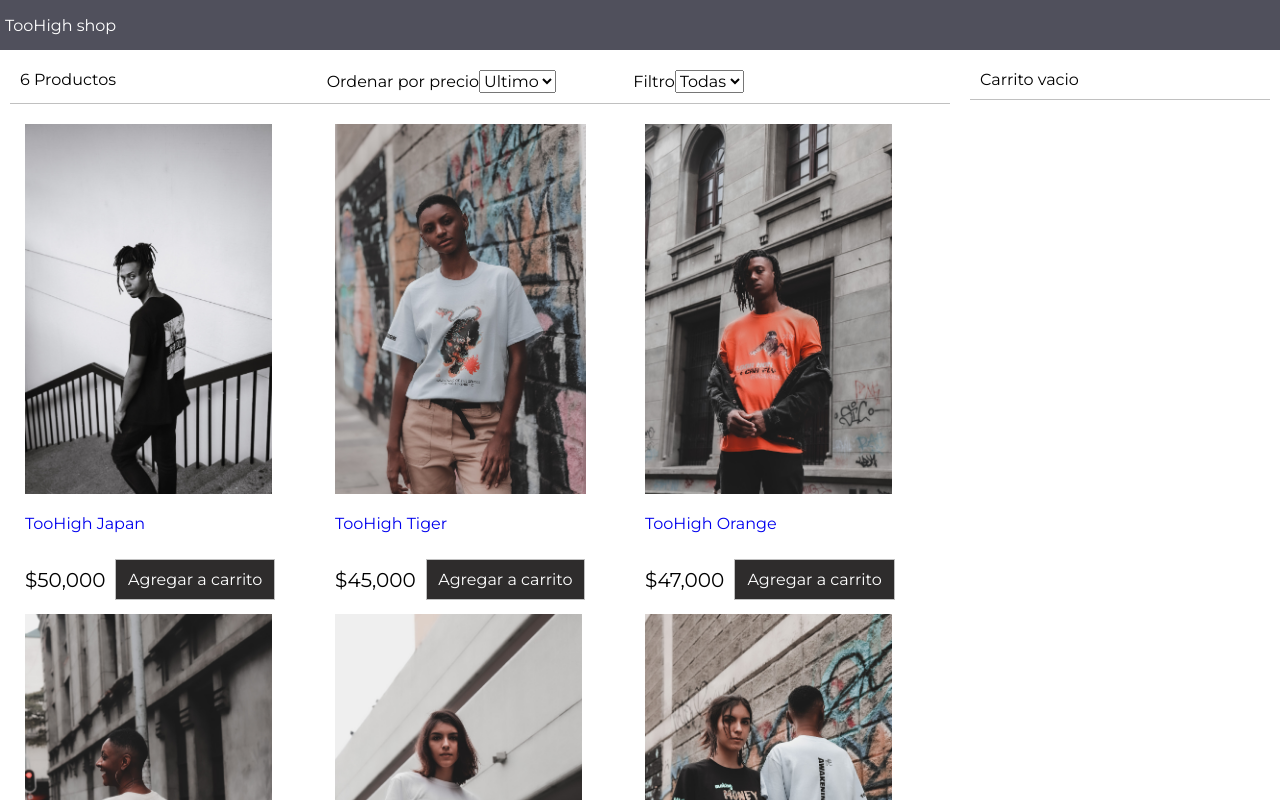
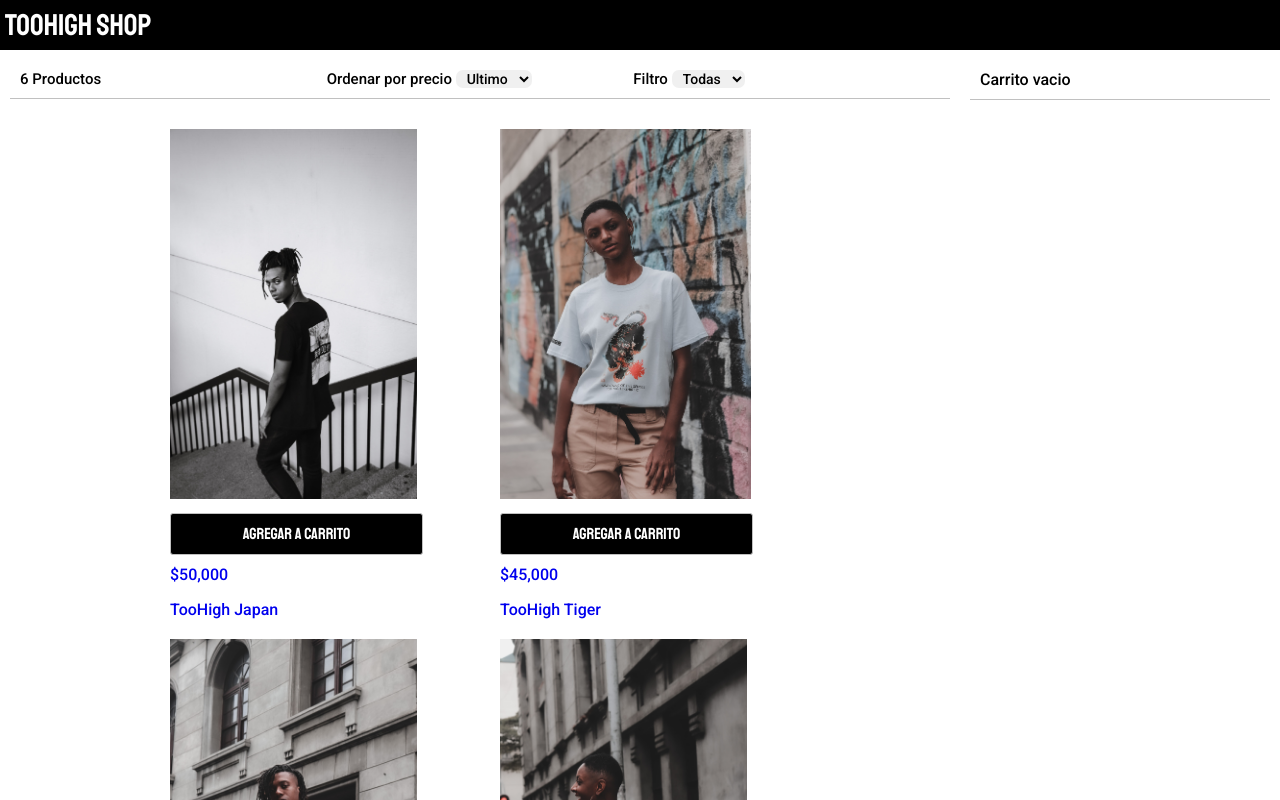
Before and after one commit to ccpc93js/toohighshop-app-, a React (Create React App) app: page / in a window 1280 px wide. Shown: the top 800 px of the page. Built offline with nearby package versions, Linux system fonts and the light colour scheme.

Commit message:
checkout form

```diff
--- a/src/App.js
+++ b/src/App.js
@@ -11,16 +11,21 @@
     super();
     this.state = {
       productos:  data.productos,
-      cartItems: [],
+      cartItems: localStorage.getItem("cartItems")? JSON.parse(localStorage.getItem("cartItems")):[],
       talla:"",
       clasificacion:"",
     };
+  }
+  createOrder=(order)=>{
+    alert("necesito guardar la orden para " + order.nombre)
   }
   removerDeCarrito=(producto)=>{
     const cartItems = this.state.cartItems.slice();
     this.setState({
       cartItems: cartItems.filter((x) =>x._id !== producto._id)
-    })
+    });
+    localStorage.setItem("cartItems", JSON.stringify(cartItems.filter((x) =>x._id !== producto._id)));
+
   }
   agregarACarrito = (producto)=> {
     const cartItems = this.state.cartItems.slice();
@@ -35,6 +40,7 @@
       cartItems.push({...producto, count: 1});
     }
     this.setState({cartItems})
+    localStorage.setItem("cartItems", JSON.stringify(cartItems))
   };
   clasificacionProductos=(event)=>{
     //implementar
@@ -69,7 +75,7 @@
     return (
     <div className="grid-container">
       <header>
-        <a href="/">TooHigh shop </a>
+        <a className="logo-principal" href="/">TooHigh shop </a>
       </header>
 
       <main>
@@ -86,7 +92,13 @@
               productos={this.state.productos}
               agregarACarrito={this.agregarACarrito}
             ></Productos></div>
-          <div className="sidebar"><Cart cartItems={this.state.cartItems} removerDeCarrito={this.removerDeCarrito}/></div>
+          <div className="sidebar">
+          <Cart
+          cartItems={this.state.cartItems}
+          removerDeCarrito={this.removerDeCarrito}
+          createOrder={this.createOrder}
+          />
+          </div>
         </div>
       </main>
       <footer>
--- a/src/components/Cart.js
+++ b/src/components/Cart.js
@@ -2,6 +2,30 @@
 import formatCurrency from '../util';
 
 export default class Cart extends Component {
+    constructor(props){
+        super(props);
+        this.state = {
+            email:"",
+            nombre:"",
+            direccion:"",
+            showCheckout: false}
+    }
+
+    handleinput=(e)=>{
+        this.setState({[e.target.name]: e.target.value });
+
+    };
+    createOrder=(e)=>{
+        e.preventDefault();
+        const order ={
+            email: this.state.email,
+            nombre: this.state.nombre,
+            direccion: this.state.direccion,
+            cartItems: this.props.cartItems
+        }
+        this.props.createOrder(order);
+    }
+
     render() {
         const {cartItems}=this.props;
         return (
@@ -33,6 +57,7 @@
                     </ul>
                  </div>
                  {cartItems.length !== 0 &&(
+                     <div>
                     <div className="cart">
                     <div className="total">
                         Total:{""}
@@ -40,12 +65,55 @@
                             cartItems.reduce((a,c) => a + c.precio * c.count, 0)
                         )}
                     </div>
-                    <button className="button primary">Continuar</button>
+                    <button onClick={()=>{
+                        this.setState({showCheckout:true})
+                    }} className="button primary">Continuar</button>
+                 </div>
+                 {this.state.showCheckout && (
+                     <div className="cart">
+                        <form onSubmit={this.createOrder}>
+                            <ul className="form-container">
+                                <li>
+                                    <label>Email</label>
+                                    <input
+                                    name="email"
+                                    type="email"
+                                    required
+                                    onChange={this.handleinput}>
+                                    </input>
+                                </li>
+
+                                <li>
+                                <label>Nombre</label>
+                                <input
+                                name="nombre"
+                                type="text"
+                                required
+                                onChange={this.handleinput}>
+                                </input>
+                            </li>
+
+                            <li>
+                            <label>Direccion</label>
+                            <input
+                            name="direccion"
+                            type="text"
+                            required
+                            onChange={this.handleinput}>
+                            </input>
+                        </li>
+                        <li>
+                            <button className="button primary btn-person" type="submit">Listo</button>
+                        </li>
+                            </ul>
+                        </form>
+                     </div>
+                 )}
                  </div>
                  )}
             </div>
             </div>
 
-        )
+        );
     }
 }
--- a/src/components/Filtrador.js
+++ b/src/components/Filtrador.js
@@ -8,16 +8,17 @@
             <div className="filtrador">
                 <div className="filtrador-resultado">{this.props.count} Productos</div>
                 <div className="filtrador-clasificacion">
-                    Ordenar por precio{""}
-                    <select value={this.props.talla} onChange={this.props.clasificacionProductos}>
+                    Ordenar por precio{"    "}
+                    <i className="fas fa-chevron-circle-down"></i>
+                    <select className="select" value={this.props.talla} onChange={this.props.clasificacionProductos}>
                         <option>Ultimo</option>
                         <option value="menor">Menor</option>
                         <option value="mayor">Mayor</option>
                     </select>
                 </div>
                 <div className="filtrador-talla">
-                    Filtro{""}
-                    <select value={this.props.talla} onChange={this.props.filtradorProductos}>
+                    Filtro{"    "}
+                    <select className="select" value={this.props.talla} onChange={this.props.filtradorProductos}>
                         <option value="">Todas</option>
                         <option value="XS">XS</option>
                         <option value="S">S</option>
@@ -31,3 +32,5 @@
         )
     }
 }
+
+<script src="https://kit.fontawesome.com/a50fe4cfe6.js" crossorigin="anonymous"></script>
--- a/src/components/Productos.js
+++ b/src/components/Productos.js
@@ -11,15 +11,18 @@
                             <div className="producto">
                                 <a href={"#" + producto._id}>
                                     <img src={producto.imagen} alt={producto.titulo}></img>
-                                    <p>
-                                        {producto.titulo}
-                                    </p>
+                                    <div className="producto-precio">
+                                    <button
+                                    onClick={()=> this.props.agregarACarrito(producto)}
+                                    className="button primary">Agregar a carrito</button>
+                                    </div>
+                                    <div className="precio-titulo">
+                                    {formatCurrency(producto.precio)}
+                                    <p>{producto.titulo}</p>
+                                    </div>
+
                                 </a>
-                                <div className="producto-precio">
-                                    <div>{formatCurrency(producto.precio)} </div>
-                                    <button
-                                    onClick={()=> this.props.agregarACarrito(producto)} className="button primary">Agregar a carrito</button>
-                                </div>
+
                             </div>
                         </li>
                     ))}
--- a/src/index.css
+++ b/src/index.css
@@ -1,4 +1,18 @@
 @import url("https://fonts.googleapis.com/css2?family=Montserrat&display=swap");
+@import url("https://fonts.googleapis.com/css2?family=Staatliches&display=swap");
+@import url("https://fonts.googleapis.com/css2?family=Cardo&display=swap");
+/* @import url("https://fonts.googleapis.com/css2?family=Roboto&display=swap"); */
+@import uRL("https://fonts.googleapis.com/css2?family=Roboto:wght@500&display=swap");
+/* tipos de tipografia a utilicar
+helvetica light italic
+helvetica extra black
+helvetica
+serifa
+bodoni
+futura
+rockwell
+roboto
+*/
 
 
 html{
@@ -16,8 +30,38 @@
 select,
 button,
 textarea{
-  font-family: Montserrat,Arial, Helvetica, sans-serif;
+  /* font-family: Montserrat,Arial, Helvetica, sans-serif; */
+  font-family: 'Roboto', sans-serif;
+
   font-size: 1.6rem;
+}
+.select {
+  /* -webkit-appearance: none;
+  -moz-appearance: none;
+  -ms-appearnce: none;
+  appearance: none; */
+  outline: 0;
+  box-shadow: none;
+  border: 0!important;
+  background: #f0f0f0;
+  background-image: none;
+}
+.select::-ms-expand{
+  display: none;
+}
+.select{
+  position: relative;
+  line-height: 1.5;
+  background: #f0f0f0;
+  overflow: hidden;
+  border-radius: 0.5em;
+
+}
+.select{
+  font-size: 1.4rem;
+  padding: 0 .5em;
+  color: black;
+  cursor: pointer;
 }
 
 .grid-container{
@@ -41,7 +85,7 @@
 }
 header{
   grid-area: header;
-  background-color: rgb(80, 80, 92);
+  background-color: black;
   color: white;
   display: flex;
   align-items: center;
@@ -52,12 +96,16 @@
   color: white;
   text-decoration: none;
 }
+.logo-principal{
+  font-family: 'Staatliches', cursive;
+  font-size: 3rem;
+}
 main{
   grid-area: main;
 }
 footer{
   grid-area: footer;
-  background-color: rgb(80, 80, 92);
+  background-color: black;
   color: white;
   display: flex;
   justify-content: center;
@@ -90,13 +138,19 @@
 .productos li{
   flex: 0 1 29rem;
   height: 47rem;
-  padding: 1rem;
+  padding: 2rem;
 }
 .producto{
   display: flex;
   flex-direction: column;
   justify-content: space-between;
   height: 100%;
+
+}
+
+.precio-titulo{
+  padding: 0rem;
+  justify-content: 0rem;
 }
 
 .producto img{
@@ -108,39 +162,64 @@
   display: flex;
   justify-content: space-between;
   align-items: center;
+  width: 100%;
+  margin-left: 0;
 
 }
 .producto_precio div,
 .producto-precio button{
   text-align: center;
   flex: 1;
-  margin-right: 4rem;
+  margin-right: 3.7rem;
+  width: 100%;
+  margin-left: 0;
+
 
 
 
 }
 .producto-precio div{
-  font-size: 2rem;
+  font-size: 1.3rem;
 }
 .button{
+  font-family: 'Staatliches', cursive;
+  font-size: rem;
   padding: 1rem;
   border: 0.1rem #c0c0c0 solid;
   background-color: #f0f0f0;
   color: black;
   cursor: pointer;
   margin: 1rem;
+  border-radius: 0.3rem;
+
+
 }
 .button:hover{
   border: 0.1rem #808080 solid;
+  border-radius: 0.2rem;
+  background-color: black;
+  color: white;
+
 }
 .button.primary{
-  background-color: rgb(46, 44, 44);
+  font-family: 'Staatliches', cursive;
+  font-size: rem;
+  background-color: black;
   color: white;
+}
+
+.button.primary:hover{
+  border: 0.1rem #808080 solid;
+  border-radius: 0.2rem;
+  background-color:white;
+  color: black;
 }
 
 /* Filtrador */
 
 .filtrador{
+  font-family: 'Roboto', sans-serif;
+  font-size: 1.5rem;
   display:  flex;
   justify-content: space-between;
   padding: 1rem;
@@ -194,3 +273,44 @@
 .total > button {
   flex: 1;
 }
+
+/* checkout form */
+
+form{
+  width: 90%;
+}
+
+.for-container{
+  width: 100%;
+  padding:  7rem;
+  list-style-type:none ;
+
+}
+
+.for-container>li{
+  display: flex;
+  flex-direction: column;
+  padding: 1rem;
+}
+
+input{
+  padding: 0.3rem;
+  border: 0.1rem rgb(146, 137, 137) solid;
+  border-radius: 0.5rem;
+}
+
+.btn-person{
+  text-align: center;
+  height: 4rem;
+  width: 50%;
+  border-radius: 0.5rem;
+  font-size: rem;
+
+}
+
+.btn-person:hover{
+  border: 0.1rem #808080 solid;
+  border-radius: 0.2rem;
+  background-color:white;
+  color: black;
+}
```
